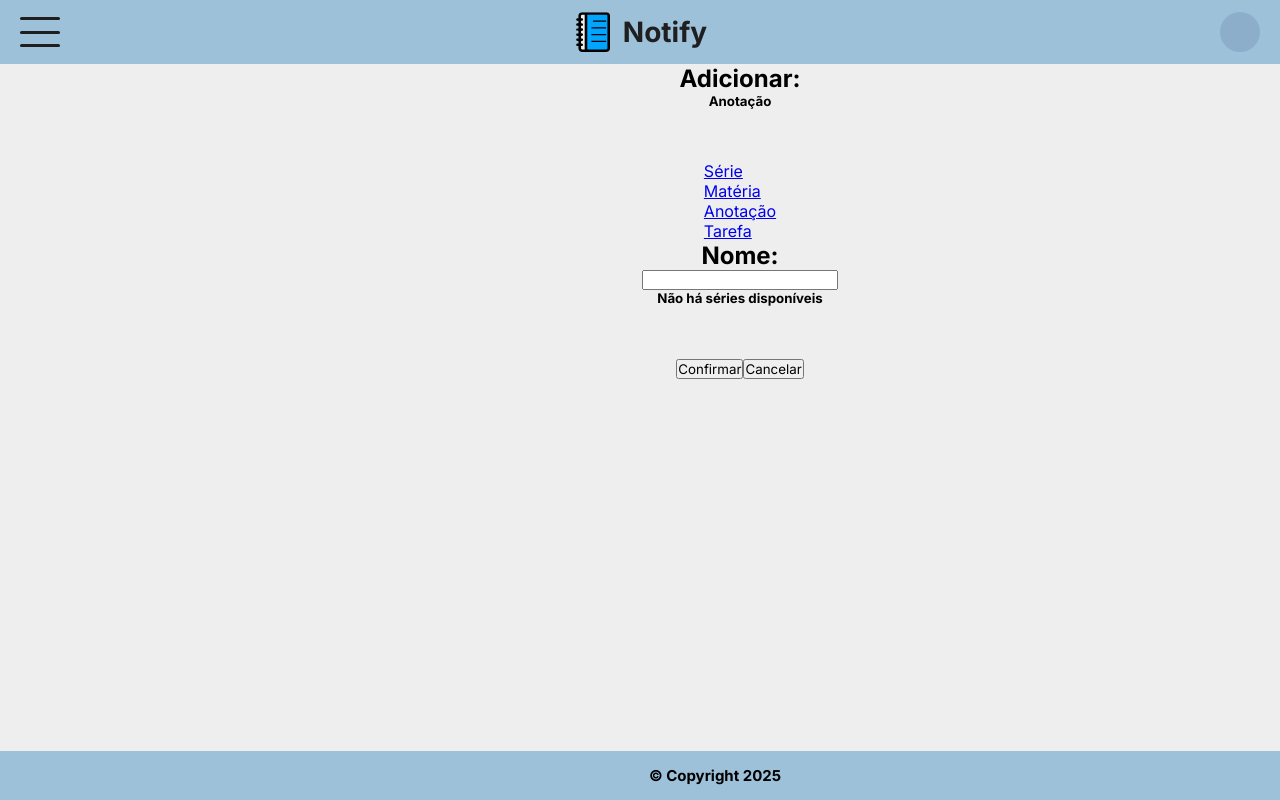
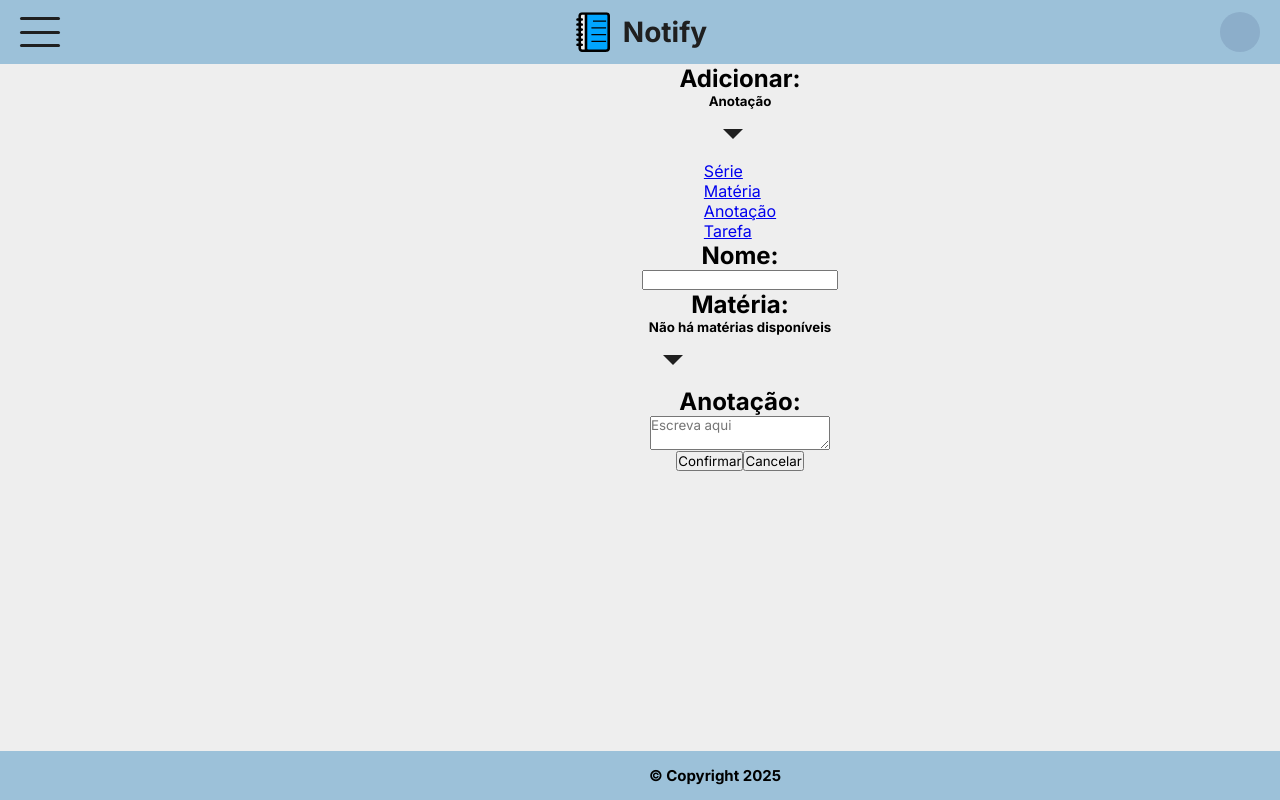
Before and after one commit to Notify-Systems/Notify, a React (Vite) app: page /add/note in a window 1280 px wide. Built offline with nearby package versions, Linux system fonts and the light colour scheme.

Commit message:
Criando inputs de matéria, nota e prazo

```diff
--- a/src/components/ui/Nome.jsx
+++ b/src/components/ui/Nome.jsx
@@ -2,7 +2,7 @@ export default function Nome() {
     return (
         <>
             <h2>Nome: </h2>
-            <input type="text" className="input-nome"/>
+            <input type="text" id="inputNome"/>
         </>
     )
 }
--- /dev/null
+++ b/src/components/ui/Prazo.jsx
@@ -0,0 +1,17 @@
+export default function Prazo() {
+    return (
+        <>
+            <h2>Prazo:</h2>
+            <article className="date-time">
+                <div>
+                    <h2>Data:</h2>
+                    <input type="date" id="dateInput" />
+                </div>
+                <div>
+                    <h2>Horário:</h2>
+                    <input type="time" id="timeInput" />
+                </div>
+            </article>
+        </>
+    )
+}
--- /dev/null
+++ b/src/components/ui/SelMateria.jsx
@@ -0,0 +1,25 @@
+import { useContext, useState, useEffect } from "react"
+import { SubjectContext } from "../../context/SubjectContext"
+
+export default function SelMateria() {
+    const { subjects } = useContext(SubjectContext);
+    const [subjectList, setGrades] = useState([]);
+
+    useEffect(() => {
+        const newSubjects = subjects.map(subject => (
+            <button>{subject.title}</button>
+        ));
+        setGrades(newSubjects);
+    }, [subjects]);
+
+    return(
+        <>
+            <h2>Matéria:</h2>
+            <div id="selectedGrade">
+                <h5>{ subjects.length === 0 ? "Não há matérias disponíveis" : "Escolha uma matéria"}</h5>
+                <img src="/arrow.svg" />
+            </div>
+            <article id="selectGrade">{subjectList}</article>
+        </>
+    )
+}
--- a/src/components/ui/SelSerie.jsx
+++ b/src/components/ui/SelSerie.jsx
@@ -1,7 +1,7 @@
 import { useContext, useState, useEffect } from "react"
 import { GradesContext } from "../../context/GradesContext"
 
-export default function Serie() {
+export default function SelSerie() {
     const { grades } = useContext(GradesContext);
     const [gradeList, setGrades] = useState([]);
 
@@ -14,6 +14,7 @@ export default function Serie() {
 
     return(
         <>
+            <h2>Série:</h2>
             <div id="selectedGrade">
                 <h5>{ grades.length === 0 ? "Não há séries disponíveis" : "Escolha uma série"}</h5>
                 <img src="/arrow.svg" />
--- /dev/null
+++ b/src/components/ui/WriteNote.jsx
@@ -0,0 +1,8 @@
+export default function WriteNote() {
+    return (
+        <>
+            <h2>Anotação:</h2>
+            <textarea id="note" placeholder="Escreva aqui"></textarea>
+        </>
+    )
+}
--- a/src/pages/Add.jsx
+++ b/src/pages/Add.jsx
@@ -1,7 +1,10 @@
 import { Link, useParams } from "react-router-dom"
 import AddComponent from "../components/ui/AddComponent"
 import Nome from "../components/ui/Nome"
-import Serie from "../components/ui/SelSerie"
+import SelSerie from "../components/ui/SelSerie"
+import SelMateria from "../components/ui/SelMateria"
+import WriteNote from "../components/ui/WriteNote"
+import Prazo from "../components/ui/Prazo"
 import Botoes from "../components/ui/Botoes"
 
 export default function Add() {
@@ -20,17 +23,19 @@ export default function Add() {
                 <Nome />
                 {info === "subject" &&
                 <>
-                    <Serie />
+                    <SelSerie />
                 </>
                 }
                 {info === "note" &&
                 <>
-                    <Serie />
+                    <SelMateria />
+                    <WriteNote />
                 </>
                 }
                 {info === "task" &&
                 <>
-                    <Serie />
+                    <SelMateria />
+                    <Prazo />
                 </>
                 }
                 <Botoes />
```
Also changed, not shown: public/arrow.svg.
